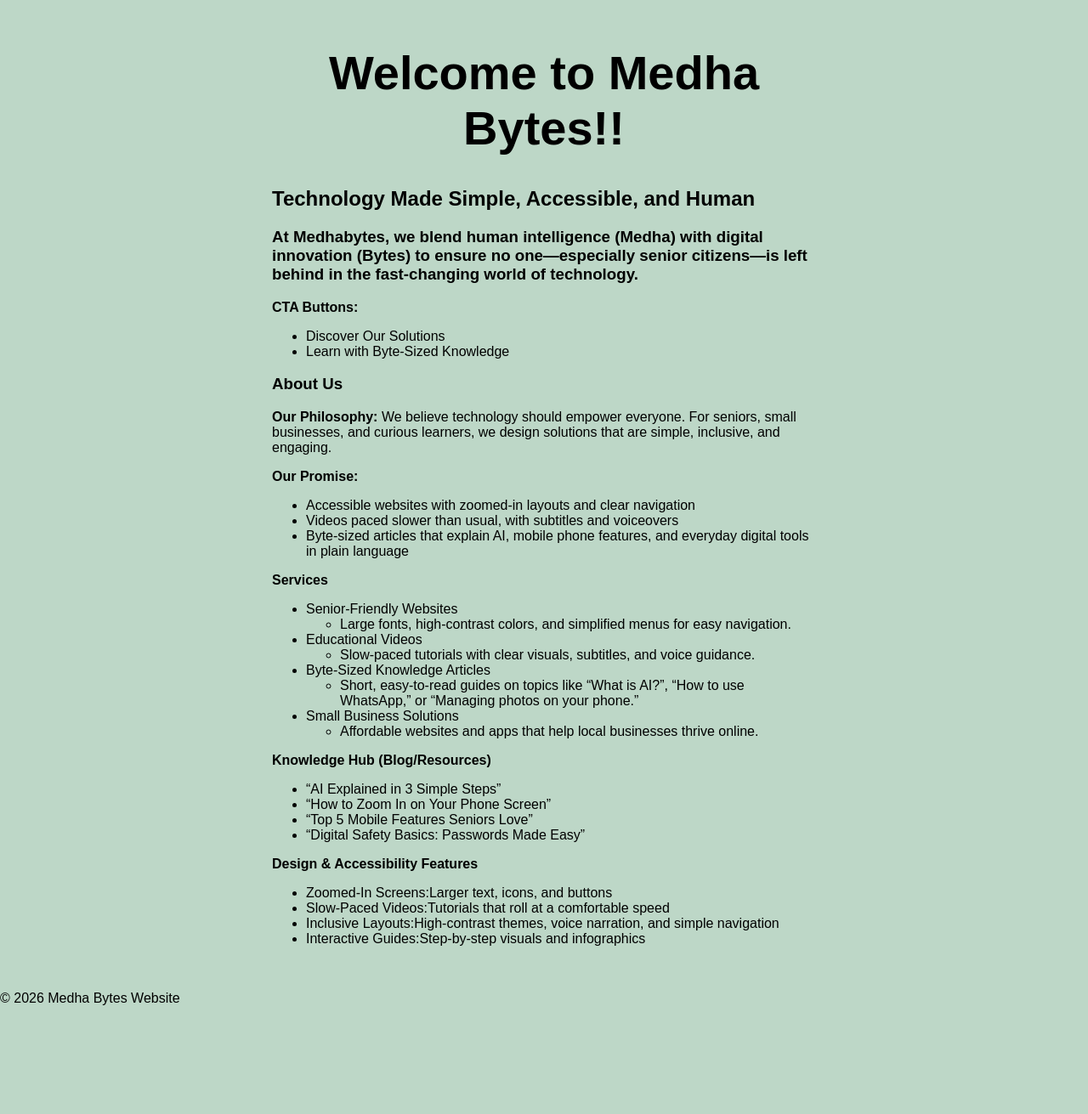
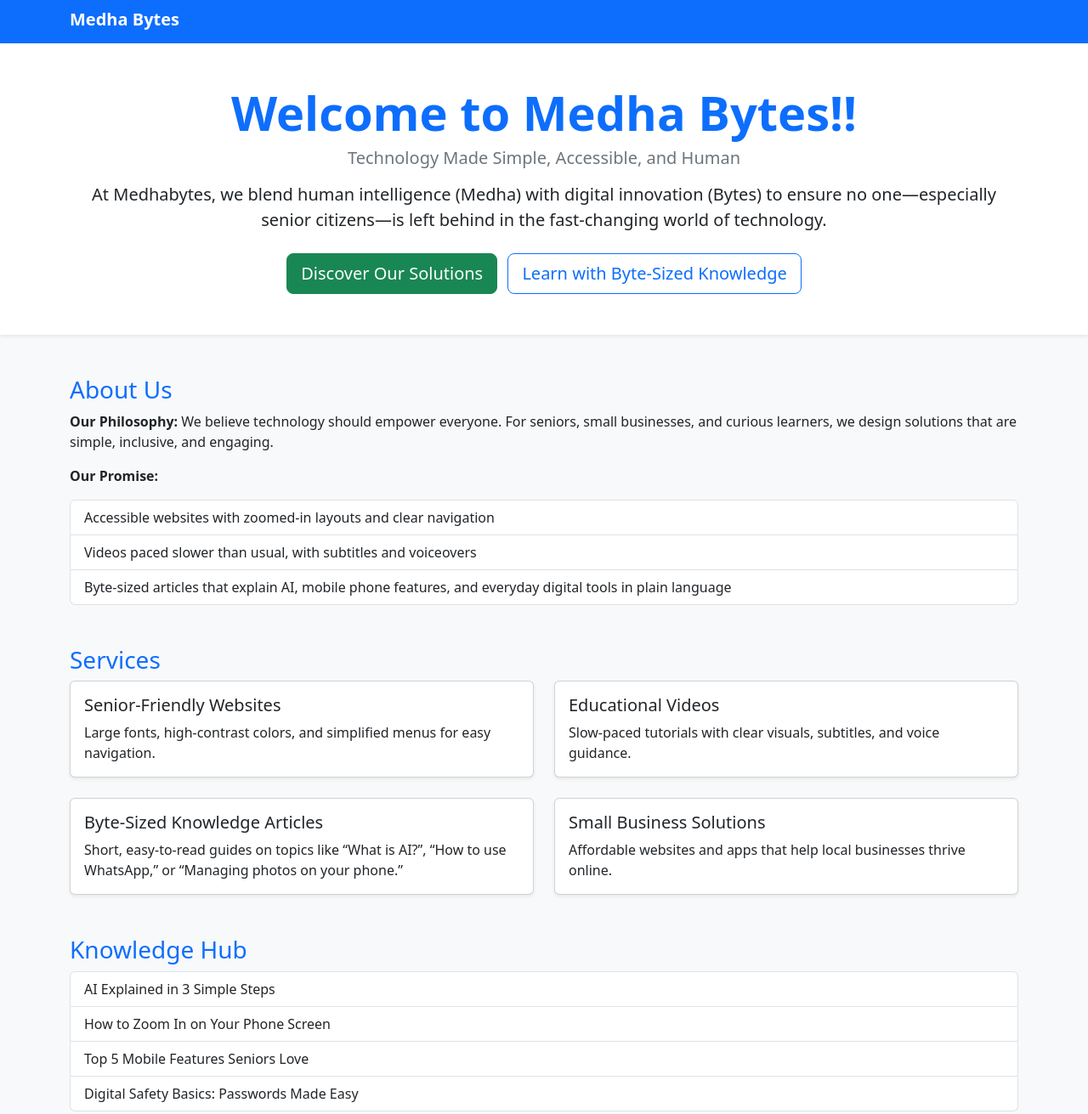
Before and after one commit to VaAnupama/MedhaBytes_Static_WebApp, a website: page src/index.html in a window 1280 px wide. Shown: the part 5-1316 px from the top of the page at 85% size. Before the commit the page ends 1205 px from the top, so only its background shows below. Drawn offline with nearby package versions, Linux system fonts and the light colour scheme.

Commit message:
Added bootstrap styles

```diff
--- a/src/index.html
+++ b/src/index.html
@@ -4,82 +4,117 @@
 <head>
   <meta charset="UTF-8">
   <meta name="viewport" content="width=device-width, initial-scale=1.0">
-  <link rel="stylesheet" href="styles.css">
   <title>Medha Bytes Site</title>
+  <!-- Bootstrap CSS -->
+  <link href="https://cdn.jsdelivr.net/npm/bootstrap@5.3.2/dist/css/bootstrap.min.css" rel="stylesheet">
 </head>
 
-<body>
-  <main>
-    <h1>Welcome to Medha Bytes!!</h1>
-    <h2>Technology Made Simple, Accessible, and Human</h2>
-    <h3>At Medhabytes, we blend human intelligence (Medha) with digital innovation (Bytes) to ensure no one—especially senior citizens—is left behind in the fast-changing world of technology.</h3>
-<p>
-<b>CTA Buttons:</b>
-<ul>
-  <li>Discover Our Solutions</li>
-  <li>Learn with Byte-Sized Knowledge</li>
-</ul>
+<body class="bg-light text-dark">
 
-</p>
-<h3>About Us</h3>
-<b>Our Philosophy:</b>
-We believe technology should empower everyone. For seniors, small businesses, and curious learners, we design solutions that are simple, inclusive, and engaging.
-</p>
-<p>
-<b>Our Promise:</b>
-<ul>
-  <li>Accessible websites with zoomed-in layouts and clear navigation</li>
-  <li>Videos paced slower than usual, with subtitles and voiceovers</li>
-  <li>Byte-sized articles that explain AI, mobile phone features, and everyday digital tools in plain language</li>
-</ul>
+  <!-- Navbar -->
+  <nav class="navbar navbar-expand-lg navbar-dark bg-primary">
+    <div class="container">
+      <a class="navbar-brand fw-bold" href="#">Medha Bytes</a>
+    </div>
+  </nav>
 
-</p>
-<p>
-<b>Services</b>
-<ul>
-  <li>
-     Senior-Friendly Websites
-     <ul><li>Large fonts, high-contrast colors, and simplified menus for easy navigation.</li></ul>
-  </li>
-  <li>
-    Educational Videos
-<ul><li>Slow-paced tutorials with clear visuals, subtitles, and voice guidance.</li></ul>
-  </li>
-  <li>
-Byte-Sized Knowledge Articles
-<ul><li>Short, easy-to-read guides on topics like “What is AI?”, “How to use WhatsApp,” or “Managing photos on your phone.”</li></ul>
-  </li>
-  <li>
-Small Business Solutions
-<ul><li>Affordable websites and apps that help local businesses thrive online.</li></ul>
-  </li>
-</ul>
+  <!-- Hero Section -->
+  <header class="bg-white py-5 text-center shadow-sm">
+    <div class="container">
+      <h1 class="display-4 fw-bold text-primary">Welcome to Medha Bytes!!</h1>
+      <h2 class="lead text-secondary">Technology Made Simple, Accessible, and Human</h2>
+      <p class="mt-3 fs-5">
+        At Medhabytes, we blend human intelligence (Medha) with digital innovation (Bytes) to ensure no one—especially senior citizens—is left behind in the fast-changing world of technology.
+      </p>
+      <div class="mt-4">
+        <a href="#" class="btn btn-success btn-lg me-2">Discover Our Solutions</a>
+        <a href="#" class="btn btn-outline-primary btn-lg">Learn with Byte-Sized Knowledge</a>
+      </div>
+    </div>
+  </header>
 
-</p>
-<p>
-<b>Knowledge Hub (Blog/Resources)</b>
-<ul>
-  <li>“AI Explained in 3 Simple Steps”</li>
-  <li>“How to Zoom In on Your Phone Screen”</li>
-  <li>“Top 5 Mobile Features Seniors Love”</li>
-  <li>“Digital Safety Basics: Passwords Made Easy”</li>
-</ul>
-</p>
-<p>
- <b> Design & Accessibility Features</b>
- <ul>
-  <li>Zoomed-In Screens:Larger text, icons, and buttons</li>
-  <li>Slow-Paced Videos:Tutorials that roll at a comfortable speed</li>
-  <li>Inclusive Layouts:High-contrast themes, voice narration, and simple navigation</li>
-  <li>Interactive Guides:Step-by-step visuals and infographics</li>
- </ul>
+  <!-- About Us -->
+  <main class="container my-5">
+    <section class="mb-5">
+      <h3 class="text-primary">About Us</h3>
+      <p><strong>Our Philosophy:</strong> We believe technology should empower everyone. For seniors, small businesses, and curious learners, we design solutions that are simple, inclusive, and engaging.</p>
+      <p><strong>Our Promise:</strong></p>
+      <ul class="list-group">
+        <li class="list-group-item">Accessible websites with zoomed-in layouts and clear navigation</li>
+        <li class="list-group-item">Videos paced slower than usual, with subtitles and voiceovers</li>
+        <li class="list-group-item">Byte-sized articles that explain AI, mobile phone features, and everyday digital tools in plain language</li>
+      </ul>
+    </section>
 
+    <!-- Services -->
+    <section class="mb-5">
+      <h3 class="text-primary">Services</h3>
+      <div class="row g-4">
+        <div class="col-md-6">
+          <div class="card h-100 shadow-sm">
+            <div class="card-body">
+              <h5 class="card-title">Senior-Friendly Websites</h5>
+              <p class="card-text">Large fonts, high-contrast colors, and simplified menus for easy navigation.</p>
+            </div>
+          </div>
+        </div>
+        <div class="col-md-6">
+          <div class="card h-100 shadow-sm">
+            <div class="card-body">
+              <h5 class="card-title">Educational Videos</h5>
+              <p class="card-text">Slow-paced tutorials with clear visuals, subtitles, and voice guidance.</p>
+            </div>
+          </div>
+        </div>
+        <div class="col-md-6">
+          <div class="card h-100 shadow-sm">
+            <div class="card-body">
+              <h5 class="card-title">Byte-Sized Knowledge Articles</h5>
+              <p class="card-text">Short, easy-to-read guides on topics like “What is AI?”, “How to use WhatsApp,” or “Managing photos on your phone.”</p>
+            </div>
+          </div>
+        </div>
+        <div class="col-md-6">
+          <div class="card h-100 shadow-sm">
+            <div class="card-body">
+              <h5 class="card-title">Small Business Solutions</h5>
+              <p class="card-text">Affordable websites and apps that help local businesses thrive online.</p>
+            </div>
+          </div>
+        </div>
+      </div>
+    </section>
 
-</p>
+    <!-- Knowledge Hub -->
+    <section class="mb-5">
+      <h3 class="text-primary">Knowledge Hub</h3>
+      <ul class="list-group">
+        <li class="list-group-item">AI Explained in 3 Simple Steps</li>
+        <li class="list-group-item">How to Zoom In on Your Phone Screen</li>
+        <li class="list-group-item">Top 5 Mobile Features Seniors Love</li>
+        <li class="list-group-item">Digital Safety Basics: Passwords Made Easy</li>
+      </ul>
+    </section>
+
+    <!-- Accessibility Features -->
+    <section class="mb-5">
+      <h3 class="text-primary">Design & Accessibility Features</h3>
+      <ul class="list-group">
+        <li class="list-group-item">Zoomed-In Screens: Larger text, icons, and buttons</li>
+        <li class="list-group-item">Slow-Paced Videos: Tutorials that roll at a comfortable speed</li>
+        <li class="list-group-item">Inclusive Layouts: High-contrast themes, voice narration, and simple navigation</li>
+        <li class="list-group-item">Interactive Guides: Step-by-step visuals and infographics</li>
+      </ul>
+    </section>
   </main>
-   <footer>
-    <p>&copy; 2026 Medha Bytes Website</p>
+
+  <!-- Footer -->
+  <footer class="bg-primary text-white text-center py-3">
+    <p class="mb-0">&copy; 2026 Medha Bytes Website</p>
   </footer>
+
+  <!-- Bootstrap JS -->
+  <script src="https://cdn.jsdelivr.net/npm/bootstrap@5.3.2/dist/js/bootstrap.bundle.min.js"></script>
 </body>
 
 </html>
```
